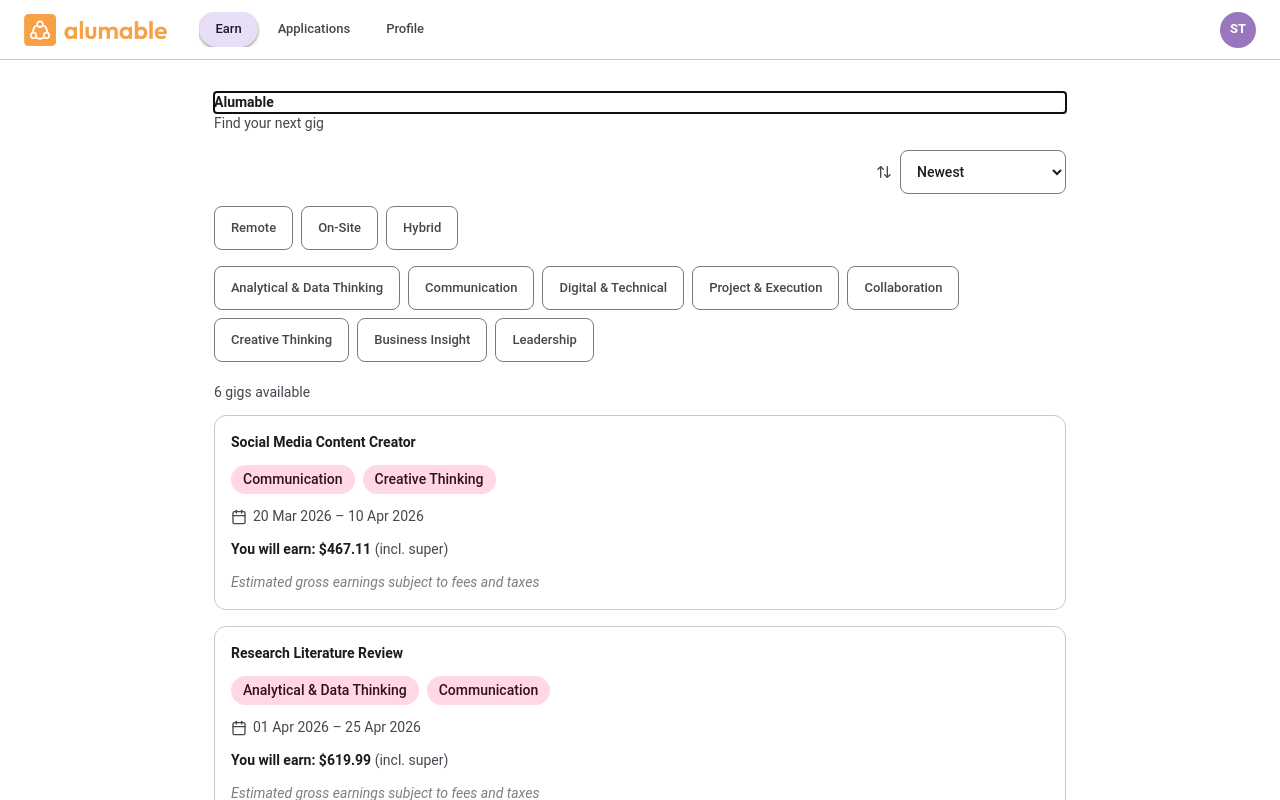
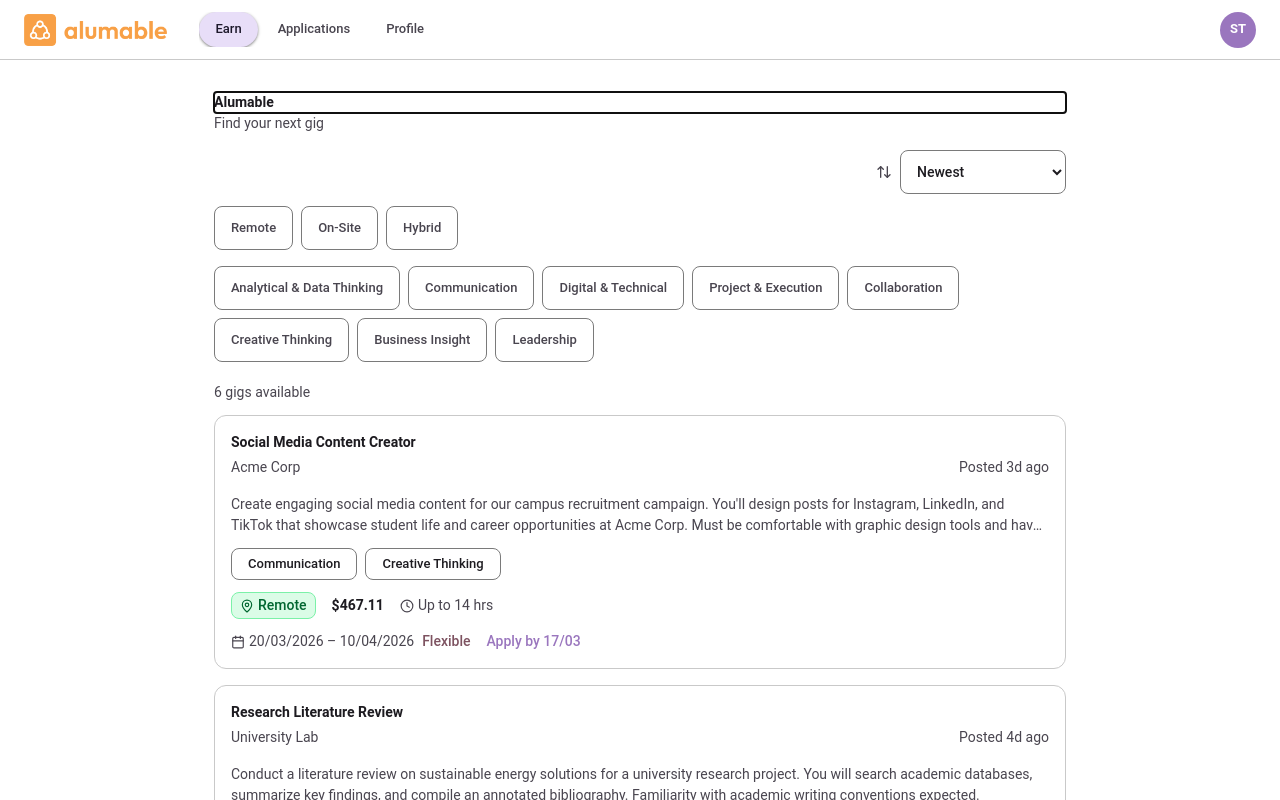
Before and after one commit to Sicaho-collab/student-web, a React (Vite) app: page /student-web/earn in a window 1280 px wide. Shown: the top 800 px of the page. Built offline with nearby package versions, Linux system fonts and the light colour scheme.

Commit message:
Revert "Redesign GigCard to show title, capability tags, dates, and earnings"
This reverts commit b0de890414c634a90ef21ec079a2800671f46bef.

```diff
--- a/src/modules/earn/GigCard.tsx
+++ b/src/modules/earn/GigCard.tsx
@@ -1,6 +1,8 @@
 import { useNavigate } from 'react-router-dom'
-import { Calendar } from 'lucide-react'
-import { Card, CardContent } from '@/components/ui/card'
+import { MapPin, Clock, Calendar } from 'lucide-react'
+import { Card, CardHeader, CardContent } from '@/components/ui/card'
+import { Chip } from '@/components/ui/chip'
+import { cn } from '@/lib/utils'
 import type { StudentGig } from './types'
 
 interface GigCardProps {
@@ -10,13 +12,44 @@ interface GigCardProps {
 function formatDate(iso: string): string {
   const d = new Date(iso)
   const day = String(d.getDate()).padStart(2, '0')
-  const month = d.toLocaleString('en-AU', { month: 'short' })
+  const month = String(d.getMonth() + 1).padStart(2, '0')
   const year = d.getFullYear()
-  return `${day} ${month} ${year}`
+  return `${day}/${month}/${year}`
+}
+
+function formatShortDate(iso: string): string {
+  const d = new Date(iso)
+  const day = String(d.getDate()).padStart(2, '0')
+  const month = String(d.getMonth() + 1).padStart(2, '0')
+  return `${day}/${month}`
+}
+
+function postedAgo(iso: string): string {
+  const now = new Date()
+  const posted = new Date(iso)
+  const diffMs = now.getTime() - posted.getTime()
+  const diffDays = Math.floor(diffMs / (1000 * 60 * 60 * 24))
+  if (diffDays === 0) return 'Posted today'
+  if (diffDays === 1) return 'Posted 1d ago'
+  return `Posted ${diffDays}d ago`
+}
+
+const LOCATION_STYLES: Record<string, string> = {
+  remote: 'bg-green-100 text-green-800 border-green-300',
+  'on-site': 'bg-blue-100 text-blue-800 border-blue-300',
+  hybrid: 'bg-purple-100 text-purple-800 border-purple-300',
+}
+
+const LOCATION_LABELS: Record<string, string> = {
+  remote: 'Remote',
+  'on-site': 'On-Site',
+  hybrid: 'Hybrid',
 }
 
 export default function GigCard({ gig }: GigCardProps) {
   const navigate = useNavigate()
+  const visibleCaps = gig.capabilities.slice(0, 3)
+  const extraCount = gig.capabilities.length - 3
 
   return (
     <Card
@@ -32,42 +65,75 @@ export default function GigCard({ gig }: GigCardProps) {
         }
       }}
     >
-      <CardContent className="flex flex-col gap-3 pt-4">
-        {/* Gig title */}
+      <CardHeader>
         <h3 className="text-[var(--text-base)] font-semibold text-m3-on-surface">
           {gig.title}
         </h3>
+        <div className="flex items-center justify-between mt-1">
+          <span className="text-[var(--text-xs)] text-m3-on-surface-variant">
+            {gig.employerName}
+          </span>
+          <span className="text-[var(--text-xs)] text-m3-on-surface-variant">
+            {postedAgo(gig.postedAt)}
+          </span>
+        </div>
+      </CardHeader>
 
-        {/* Capability tags in accent colour */}
+      <CardContent className="flex flex-col gap-3">
+        {/* Description snippet */}
+        <p className="text-[var(--text-sm)] text-m3-on-surface-variant line-clamp-2">
+          {gig.description}
+        </p>
+
+        {/* Capability chips */}
         {gig.capabilities.length > 0 && (
           <div className="flex flex-wrap gap-2">
-            {gig.capabilities.map(cap => (
-              <span
-                key={cap}
-                className="inline-flex items-center rounded-full bg-m3-tertiary-container text-m3-on-tertiary-container text-[var(--text-xs)] font-medium px-3 py-1"
-              >
+            {visibleCaps.map(cap => (
+              <Chip key={cap} variant="assist" className="pointer-events-none">
                 {cap}
+              </Chip>
+            ))}
+            {extraCount > 0 && (
+              <span className="inline-flex items-center text-[var(--text-xs)] text-m3-on-surface-variant font-medium">
+                +{extraCount} more
               </span>
-            ))}
+            )}
           </div>
         )}
 
-        {/* Start–end date */}
-        <span className="inline-flex items-center gap-1.5 text-[var(--text-sm)] text-m3-on-surface-variant">
-          <Calendar size={16} />
-          {formatDate(gig.startDate)} – {formatDate(gig.endDate)}
-        </span>
+        {/* Metadata row */}
+        <div className="flex flex-col gap-1.5 md:flex-row md:items-center md:gap-4">
+          <span
+            className={cn(
+              'inline-flex items-center gap-1 text-[var(--text-xs)] font-medium rounded-m3-sm border px-2 py-0.5 w-fit',
+              LOCATION_STYLES[gig.locationType] || ''
+            )}
+          >
+            <MapPin size={14} />
+            {LOCATION_LABELS[gig.locationType] || 'Not specified'}
+          </span>
+          <span className="text-[var(--text-sm)] font-semibold text-m3-on-surface">
+            ${gig.studentPayment.toFixed(2)}
+          </span>
+          <span className="inline-flex items-center gap-1 text-[var(--text-xs)] text-m3-on-surface-variant">
+            <Clock size={14} />
+            Up to {gig.maxHours} hrs
+          </span>
+        </div>
 
-        {/* Earnings */}
-        <p className="text-[var(--text-sm)] font-semibold text-m3-on-surface">
-          You will earn: ${gig.studentPayment.toFixed(2)}{' '}
-          <span className="font-normal text-m3-on-surface-variant">(incl. super)</span>
-        </p>
-
-        {/* Disclaimer */}
-        <p className="text-[var(--text-xs)] text-m3-on-surface-variant/70 italic">
-          Estimated gross earnings subject to fees and taxes
-        </p>
+        {/* Dates row */}
+        <div className="flex flex-col gap-1 md:flex-row md:items-center md:gap-4 text-[var(--text-xs)] text-m3-on-surface-variant">
+          <span className="inline-flex items-center gap-1">
+            <Calendar size={14} />
+            {formatDate(gig.startDate)} &ndash; {formatDate(gig.endDate)}
+            {(gig.flexibleStart || gig.flexibleEnd) && (
+              <span className="text-m3-tertiary font-medium ml-1">Flexible</span>
+            )}
+          </span>
+          <span className="font-medium text-m3-primary">
+            Apply by {formatShortDate(gig.applicationDeadline)}
+          </span>
+        </div>
       </CardContent>
     </Card>
   )
```
